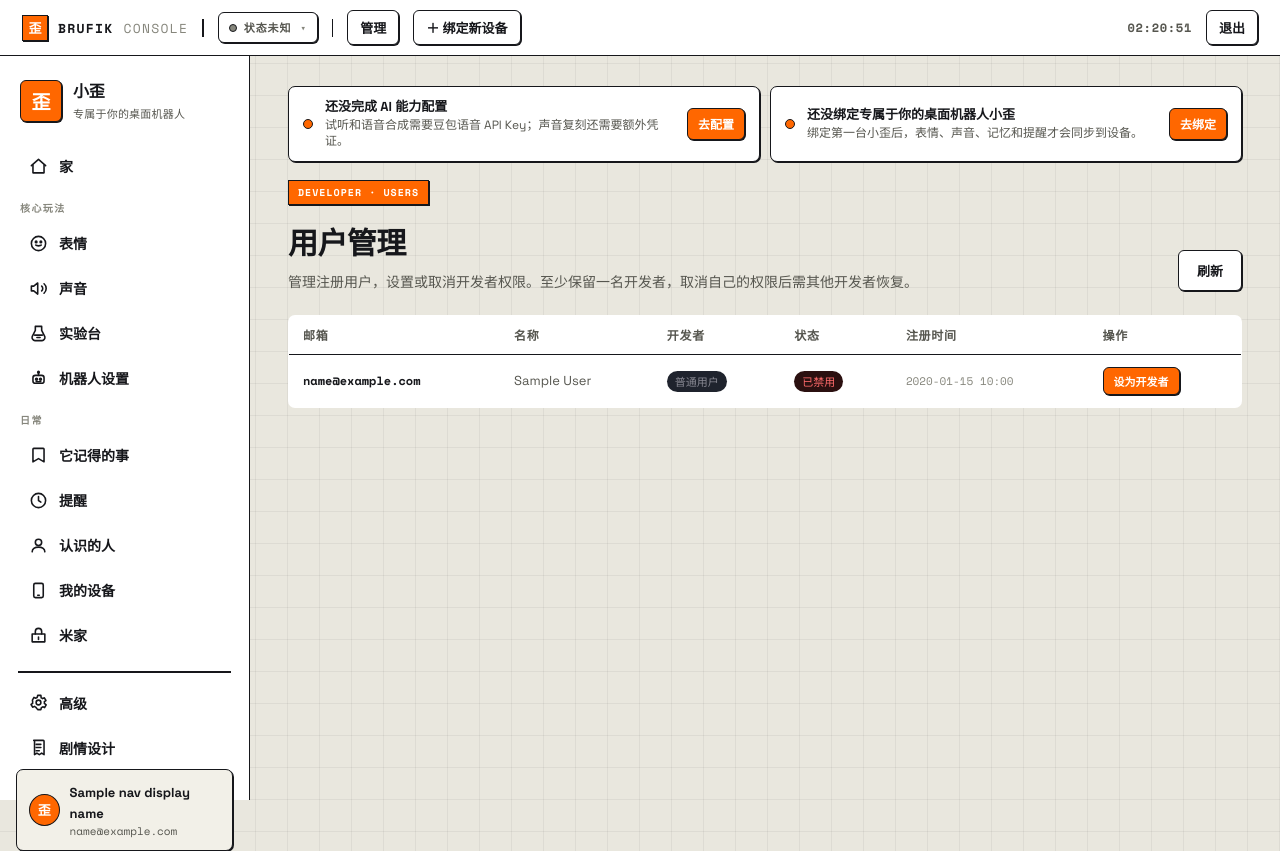
After one commit to OpenDeskBot/brufik_in_one_v2, a Python web app: template service/src/deskbot_server/web/templates/app2c/users.html in a window 1280 px wide. The commit adds this page. Run offline with Jinja, Linux system fonts and the light colour scheme; the template is opened without the code that fills it: most values are stand-ins (such as "Sample title", 1, 10 or a date in 2020).

Commit message:
feat: 后台 UI 迭代——favicon、顶栏设备操作按钮紧贴选择器、开发者选项分组
- favicon：新增「歪」字 SVG 图标，统一接入 base_2c/auth_base/base 三套模板
- 顶栏：「管理 / 绑定新设备」从右对齐位置移到设备选择器紧邻右侧
- 侧栏：新增「开发者选项」分组（用户管理/独立服务管理），仅开发者可见
- 新增 2C 风格用户管理页 /dev/users（RequireDeveloper）；独立服务管理页面与
  全部 API 升级为开发者鉴权（非开发者 403/307）
- robot_settings 对普通用户隐藏独立服务管理链接
- 修复 /api/services 登录保护前缀盲区；新增用户/服务管理 API 权限测试

Co-Authored-By: Claude <noreply@anthropic.com>

```diff
--- a/service/src/deskbot_server/web/mount.py
+++ b/service/src/deskbot_server/web/mount.py
@@ -113,6 +113,7 @@ def mount_web(app: FastAPI) -> None:
                     path.startswith("/app/")
                     or path.startswith("/proxy/")
                     or path.startswith("/debug/")
+                    or path.startswith("/dev/")
                     or path.startswith("/home")
                     or path.startswith("/voice")
                     or path.startswith("/expr")
@@ -134,7 +135,7 @@ def mount_web(app: FastAPI) -> None:
                     or path.startswith("/api/scene_playbook")
                     or path.startswith("/api/face_design")
                     or path.startswith("/api/flash/")
-                    or path.startswith("/api/services/")
+                    or path.startswith("/api/services")
                     or path.startswith("/api/debug/")
                     or path.startswith("/api/llm/")
                     or path.startswith("/api/tts/")
--- a/service/src/deskbot_server/web/templates/app2c/robot_settings.html
+++ b/service/src/deskbot_server/web/templates/app2c/robot_settings.html
@@ -236,8 +236,10 @@
 
   <p class="cap-hint" style="margin-top:14px">
     ASR 为设备级配置（device 表，立即生效）；LLM 为系统默认 + 设备覆盖；TTS / 人脸识别写入
-    <code>config.yaml</code>（重启后保持；YAML 注释不保留）。依赖的外部服务请先在
+    <code>config.yaml</code>（重启后保持；YAML 注释不保留）。依赖的外部服务
+    {% if nav_is_developer %}请先在
     <a href="{{ url_for('services.page') }}" style="color:var(--accent)">独立服务管理</a> 中安装并启动。
+    {% else %}需由具备开发者权限的账号在「独立服务管理」中安装并启动。{% endif %}
   </p>
 
   <!-- TTS 测试对话框 -->
--- /dev/null
+++ b/service/src/deskbot_server/web/templates/app2c/users.html
@@ -0,0 +1,108 @@
+{% extends "base_2c.html" %}
+{% block page_title %}用户管理 · 小歪{% endblock %}
+{% block content %}
+<style>
+.usr-table{width:100%;border-collapse:collapse;background:var(--panel);border:var(--bw) solid var(--line);border-radius:var(--r);overflow:hidden}
+.usr-table th{font-size:12px;letter-spacing:.06em;color:var(--dim);text-align:left;padding:10px 14px;border-bottom:var(--bw) solid var(--line);font-weight:600;white-space:nowrap}
+.usr-table td{padding:12px 14px;border-bottom:1px solid var(--line);vertical-align:middle}
+.usr-table tr:last-child td{border-bottom:none}
+.usr-table tr:hover{background:rgba(255,90,0,.04)}
+.usr-email{font-family:var(--mono);font-size:12px;font-weight:700;color:var(--ink)}
+.usr-name{font-size:13px;color:var(--dim)}
+.usr-badge{display:inline-block;padding:2px 8px;border-radius:999px;font-size:11px;font-family:var(--mono);white-space:nowrap}
+.usr-badge.dev{background:#0f2b1c;color:#4ade80}
+.usr-badge.no{background:#1f232d;color:#8a8a94}
+.usr-badge.off{background:#2b1010;color:#ff6b6b}
+.usr-st{font-family:var(--mono);font-size:11px;color:var(--faint)}
+.usr-actions{display:flex;gap:6px;align-items:center;flex-wrap:wrap}
+.usr-actions .btn{padding:5px 10px;font-size:11px}
+.usr-msg{margin-top:12px;font-size:12px;color:var(--faint)}
+.usr-msg.err{color:#ff6b6b;font-weight:600}
+.usr-msg.ok{color:#4ade80;font-weight:600}
+</style>
+<div class="pagehd">
+  <div>
+    <div class="eyebrow">DEVELOPER · USERS</div>
+    <h1>用户管理</h1>
+    <p>管理注册用户，设置或取消开发者权限。至少保留一名开发者，取消自己的权限后需其他开发者恢复。</p>
+  </div>
+  <div class="btngroup">
+    <button type="button" class="btn ghost" onclick="location.reload()">刷新</button>
+  </div>
+</div>
+
+<div style="overflow:hidden">
+  <table class="usr-table">
+    <thead>
+      <tr>
+        <th>邮箱</th>
+        <th>名称</th>
+        <th>开发者</th>
+        <th>状态</th>
+        <th>注册时间</th>
+        <th>操作</th>
+      </tr>
+    </thead>
+    <tbody>
+      {% for user in users %}
+      <tr data-user-id="{{ user.id }}">
+        <td class="usr-email">{{ user.email }}</td>
+        <td class="usr-name">{{ user.display_name or '—' }}</td>
+        <td>
+          {% if user.is_developer %}
+          <span class="usr-badge dev">开发者</span>
+          {% else %}
+          <span class="usr-badge no">普通用户</span>
+          {% endif %}
+        </td>
+        <td>{% if user.is_active %}<span class="usr-badge dev">正常</span>{% else %}<span class="usr-badge off">已禁用</span>{% endif %}</td>
+        <td class="usr-st">{{ user.created_at.strftime('%Y-%m-%d %H:%M') if user.created_at else '—' }}</td>
+        <td class="usr-actions">
+          {% if user.is_developer %}
+          <button type="button" class="btn ghost" data-developer="0"
+            {% if user.id == current_user_id %}title="取消自己的开发者权限后需其他开发者恢复"{% endif %}>
+            取消开发者
+          </button>
+          {% else %}
+          <button type="button" class="btn primary" data-developer="1">设为开发者</button>
+          {% endif %}
+        </td>
+      </tr>
+      {% else %}
+      <tr><td colspan="6" class="usr-st" style="text-align:center;padding:32px 0">暂无用户</td></tr>
+      {% endfor %}
+    </tbody>
+  </table>
+  <p class="usr-msg" id="usrMsg"></p>
+</div>
+{% endblock %}
+{% block scripts %}
+<script>
+  (function () {
+    var msg = document.getElementById('usrMsg');
+    document.querySelectorAll('[data-developer]').forEach(function (btn) {
+      btn.addEventListener('click', function () {
+        var row = btn.closest('tr');
+        var userId = row && row.getAttribute('data-user-id');
+        if (!userId) return;
+        var isDeveloper = btn.getAttribute('data-developer') === '1';
+        var label = isDeveloper ? '设为开发者' : '取消开发者';
+        if (!confirm('确认' + label + '？')) return;
+        btn.disabled = true;
+        msg.className = 'usr-msg';
+        msg.textContent = '处理中…';
+        fetch('/api/debug/users/' + encodeURIComponent(userId) + '/developer', {
+          method: 'POST',
+          headers: { 'Content-Type': 'application/json' },
+          body: JSON.stringify({ is_developer: isDeveloper })
+        }).then(function (r) { return r.json(); }).then(function (d) {
+          if (d.ok) { msg.className = 'usr-msg ok'; msg.textContent = '已' + label; location.reload(); }
+          else { msg.className = 'usr-msg err'; msg.textContent = d.error || '操作失败'; btn.disabled = false; }
+        }).catch(function () {
+          msg.className = 'usr-msg err'; msg.textContent = '网络错误，请重试'; btn.disabled = false;
+        });
+      });
+    });
+  })();
+</script>
+{% endblock %}
--- a/service/src/deskbot_server/web/templates/auth_base.html
+++ b/service/src/deskbot_server/web/templates/auth_base.html
@@ -4,6 +4,7 @@
   <meta charset="UTF-8" />
   <meta name="viewport" content="width=device-width,initial-scale=1" />
   <title>{% block page_title %}BRUFIK CONSOLE{% endblock %}</title>
+  <link rel="icon" type="image/svg+xml" href="{{ url_for('static', filename='favicon.svg') }}">
   <link rel="preconnect" href="https://fonts.googleapis.com">
   <link rel="preconnect" href="https://fonts.gstatic.com" crossorigin>
   <link href="https://fonts.googleapis.com/css2?family=Space+Grotesk:wght@400;500;600;700&family=Space+Mono:wght@400;700&display=swap" rel="stylesheet">
--- a/service/src/deskbot_server/web/templates/base_2c.html
+++ b/service/src/deskbot_server/web/templates/base_2c.html
@@ -6,6 +6,7 @@
 {% elif name == 'memory' %}<svg viewBox="0 0 24 24"><path d="M6 3h12a1 1 0 011 1v16l-7-4-7 4V4a1 1 0 011-1z"/></svg>
 {% elif name == 'remind' %}<svg viewBox="0 0 24 24"><circle cx="12" cy="12" r="9"/><path d="M12 7v5l3 2"/></svg>
 {% elif name == 'people' %}<svg viewBox="0 0 24 24"><circle cx="12" cy="8" r="4"/><path d="M4 20c0-4 4-6 8-6s8 2 8 6"/></svg>
+{% elif name == 'users' %}<svg viewBox="0 0 24 24"><circle cx="9" cy="8" r="3.4"/><path d="M3 20c0-3.4 2.7-5.4 6-5.4s6 2 6 5.4"/><circle cx="16.8" cy="9.4" r="2.5"/><path d="M16.4 14.6c2.7.4 4.6 2.2 4.6 5.4"/></svg>
 {% elif name == 'device' %}<svg viewBox="0 0 24 24"><rect x="6" y="3" width="12" height="18" rx="2"/><path d="M11 18h2"/></svg>
 {% elif name == 'miot' %}<svg viewBox="0 0 24 24"><path d="M4 10h16v10H4z"/><path d="M8 10V7a4 4 0 018 0v3"/><path d="M12 14v3"/></svg>
 {% elif name == 'advanced' %}<svg viewBox="0 0 24 24"><circle cx="12" cy="12" r="3"/><path d="M19.4 13a7 7 0 000-2l2-1.5-2-3.4-2.3 1a7 7 0 00-1.7-1L15 3h-4l-.7 2.6a7 7 0 00-1.7 1l-2.3-1-2 3.4L4.6 11a7 7 0 000 2l-2 1.5 2 3.4 2.3-1a7 7 0 001.7 1L11 21h4l.7-2.6a7 7 0 001.7-1l2.3 1 2-3.4z"/></svg>
@@ -20,6 +21,7 @@
   <meta charset="UTF-8">
   <meta name="viewport" content="width=device-width, initial-scale=1.0">
   <title>{% block page_title %}小歪 · 专属于你的桌面机器人{% endblock %}</title>
+  <link rel="icon" type="image/svg+xml" href="{{ url_for('static', filename='favicon.svg') }}">
   <link rel="preconnect" href="https://fonts.googleapis.com">
   <link rel="preconnect" href="https://fonts.gstatic.com" crossorigin>
   <link href="https://fonts.googleapis.com/css2?family=Space+Grotesk:wght@400;500;600;700&family=Space+Mono:wght@400;700&display=swap" rel="stylesheet">
@@ -46,10 +48,11 @@
           <div id="tbDevList"><div class="tb-dev-empty">检查中…</div></div>
         </div>
       </div>
+      <span class="tb-div"></span>
+      <button type="button" class="btn ghost" id="tbDevManage" style="padding:7px 12px">管理</button>
+      <button type="button" class="btn ghost" id="tbDevBind" style="padding:7px 12px">＋ 绑定新设备</button>
     </div>
     <div class="tb-r">
-      <button type="button" class="btn ghost" id="tbDevManage" style="padding:7px 12px">管理</button>
-      <button type="button" class="btn ghost" id="tbDevBind" style="padding:7px 12px">＋ 绑定新设备</button>
       <span class="tb-clock" id="tbClock">--:--:--</span>
       <form method="post" action="{{ url_for('auth.logout') }}">
         <button type="submit" class="btn ghost" style="padding:7px 12px">退出</button>
@@ -73,10 +76,14 @@
         <a href="{{ url_for('app2c.people') }}" class="navlink {{ 'on' if active_nav=='people' }}">{{ icon('people') }}认识的人</a>
         <a href="{{ url_for('app2c.devices') }}" class="navlink {{ 'on' if active_nav=='device' }}">{{ icon('device') }}我的设备</a>
         <a href="{{ url_for('app2c.miot') }}" class="navlink {{ 'on' if active_nav=='miot' }}">{{ icon('miot') }}米家</a>
+        {% if nav_is_developer %}
+        <div class="lbl">开发者选项</div>
+        <a href="{{ url_for('debug.dev_users_page') }}" class="navlink {{ 'on' if active_nav=='users' }}">{{ icon('users') }}用户管理</a>
+        <a href="{{ url_for('services.page') }}" class="navlink {{ 'on' if active_nav=='services' }}">{{ icon('service') }}独立服务管理</a>
+        {% endif %}
         <div class="gap"></div>
         <a href="{{ url_for('app2c.advanced') }}" class="navlink {{ 'on' if active_nav=='advanced' }}">{{ icon('advanced') }}高级</a>
         <a href="{{ url_for('quest.page') }}" class="navlink {{ 'on' if active_nav=='quest' }}">{{ icon('quest') }}剧情设计</a>
-        <a href="{{ url_for('services.page') }}" class="navlink {{ 'on' if active_nav=='services' }}">{{ icon('service') }}独立服务管理</a>
       </nav>
       <div class="foot"><div class="userchip"><div class="ua">歪</div><div><b>{{ nav_display_name or '我' }}</b><small>{{ nav_user_email or '' }}</small></div></div></div>
     </aside>
```
Also changed, not shown: service/src/deskbot_server/web/blueprints/debug_bp.py (+8 -0 lines), service/src/deskbot_server/web/blueprints/services_bp.py (+12 -12 lines), service/src/deskbot_server/web/templates/base.html (+1 -1 lines), service/tests/test_endpoint_auth.py (+74 -0 lines), service/src/deskbot_server/web/static/favicon.svg (added).
